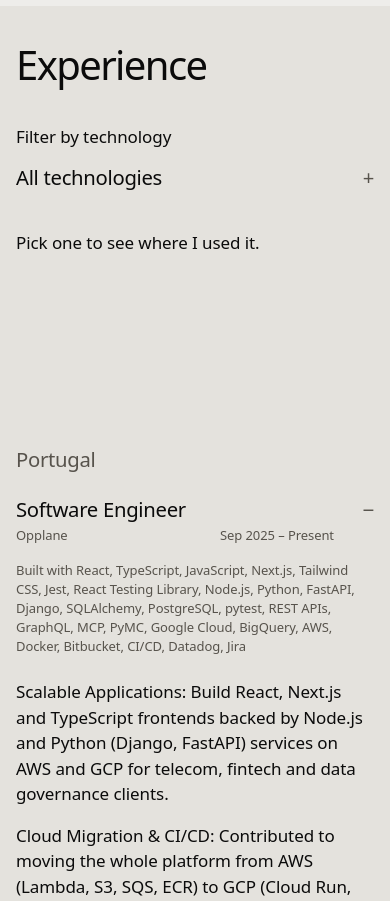
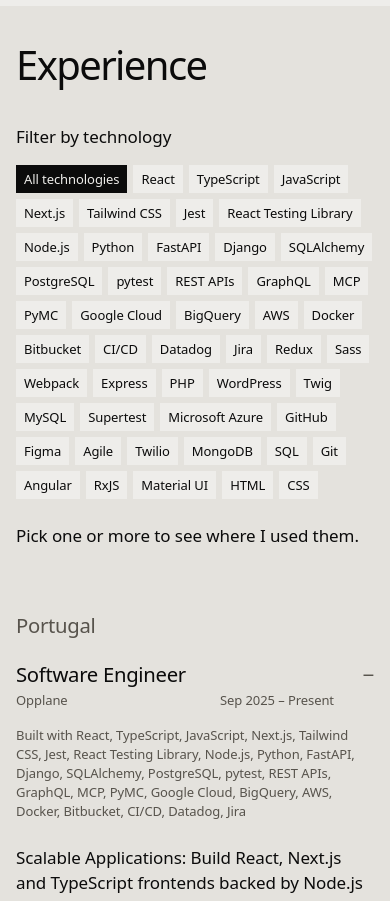
Before and after one commit to ThulanjanaGit/thulanjana-portfolio, a React (Vite) app: page / in a window 390 px wide. Shown: the part 2020-2921 px from the top of the page. Built offline with nearby package versions, Linux system fonts and the light colour scheme.

Commit message:
feat: allow several technology picks and group the matches

```diff
--- a/src/components/ui/TechFilter.tsx
+++ b/src/components/ui/TechFilter.tsx
@@ -1,10 +1,11 @@
-import { useRef } from "react";
+import type { ReactNode } from "react";
+import { EDUCATION } from "../../data/education";
 import { EXPERIENCES } from "../../data/experience";
-import { VISIBLE_PROJECTS } from "../../data/projects";
+import { projectPath, VISIBLE_PROJECTS } from "../../data/projects";
 import { useHydrated } from "../../hooks/useHydrated";
-import { LINEUP_GRID } from "./lineup";
 
 const list = new Intl.ListFormat("en-GB", { type: "conjunction" });
+const either = new Intl.ListFormat("en-GB", { type: "disjunction" });
 
 // Every technology from the roles, in the order it first appears, so the
 // current role's main stack leads.
@@ -12,102 +13,123 @@ const TECHNOLOGIES = [
   ...new Set(EXPERIENCES.flatMap(({ technologies }) => technologies)),
 ];
 
-// "PHP: Web Developer at Fat Beehive and …; the project Test Your Worth."
-const describe = (technology: string) => {
-  const roles = EXPERIENCES.filter(({ technologies }) =>
-    technologies.includes(technology),
+// The items that use any of the picked technologies, each with the picks it
+// uses.
+const matching = <T,>(
+  items: T[],
+  technologiesOf: (item: T) => string[] | undefined,
+  selected: string[],
+) =>
+  items.flatMap((item) => {
+    const used = selected.filter((technology) =>
+      technologiesOf(item)?.includes(technology),
     );
-  const projects = VISIBLE_PROJECTS.filter(({ technologies }) =>
-    technologies.includes(technology),
-  );
-  const parts: string[] = [];
-  if (roles.length > 0) {
-    parts.push(
-      list.format(roles.map(({ role, company }) => `${role} at ${company}`)),
-    );
+    return used.length > 0 ? [{ item, used }] : [];
+  });
+
+// "no projects", "1 role", "4 roles"
+const count = (total: number, noun: string) =>
+  `${total === 0 ? "no" : total} ${noun}${total === 1 ? "" : "s"}`;
+
+interface Result {
+  key: string;
+  name: ReactNode;
+  used: string[];
 }
-  if (projects.length > 0) {
-    const noun = projects.length === 1 ? "the project" : "the projects";
-    parts.push(`${noun} ${list.format(projects.map(({ title }) => title))}`);
-  }
-  return `${technology}: ${parts.join("; ")}.`;
-};
 
+// Where the picked technologies were used, under Experience, Personal
+// projects and Education (the degree's skills).
+const resultsFor = (selected: string[]) => [
+  {
+    label: "Experience",
+    noun: "role",
+    items: matching(
+      EXPERIENCES,
+      ({ technologies }) => technologies,
+      selected,
+    ).map<Result>(({ item: { role, company, period }, used }) => ({
+      key: `${role}-${period}`,
+      name: (
+        <>
+          {role} at <span translate="no">{company}</span>
+        </>
+      ),
+      used,
+    })),
+  },
+  {
+    label: "Personal projects",
+    noun: "personal project",
+    items: matching(
+      VISIBLE_PROJECTS,
+      ({ technologies }) => technologies,
+      selected,
+    ).map<Result>(({ item: { slug, title }, used }) => ({
+      key: slug,
+      name: (
+        <a
+          href={projectPath(slug)}
+          className="underline hover:decoration-[0.11em]"
+        >
+          {title}
+        </a>
+      ),
+      used,
+    })),
+  },
+  {
+    label: "Education",
+    noun: "qualification",
+    items: matching(EDUCATION, ({ skills }) => skills, selected).map<Result>(
+      ({ item: { degree }, used }) => ({ key: degree, name: degree, used }),
+    ),
+  },
+];
+
+// Small on phones, so the whole list takes about half a screen.
 const TOGGLE_CLASS =
-  "min-h-11 cursor-pointer bg-ground px-3 underline-offset-[0.18em] [transition:background-color_var(--t-hover)_ease,color_var(--t-hover)_ease,transform_var(--t-press)_var(--ease-out)] hover:underline active:scale-[0.97] aria-pressed:bg-ink aria-pressed:text-ground";
+  "min-h-7 cursor-pointer bg-ground px-2 text-small underline-offset-[0.18em] [transition:background-color_var(--t-hover)_ease,color_var(--t-hover)_ease,transform_var(--t-press)_var(--ease-out)] hover:underline active:scale-[0.97] aria-pressed:bg-ink aria-pressed:text-ground sm:min-h-11 sm:px-3 sm:text-body";
 
 interface TechFilterProps {
-  selected: string | null;
-  onSelect: (technology: string | null) => void;
+  selected: string[];
+  onSelect: (technologies: string[]) => void;
 }
 
-// Buttons from 640px. On phones the full list would fill several screens, so
-// the buttons fold away behind a row styled like the line-up's, which shows
-// the pick and closes again once one is made. Before scripts run it is a
-// plain list.
+// A toggle per technology; any number can be on, and a role, project or
+// degree matches when it uses any of them. "All technologies" clears the
+// picks. Before scripts run it is a plain list.
 const TechFilter = ({ selected, onSelect }: TechFilterProps) => {
   const hydrated = useHydrated();
-  const menu = useRef<HTMLDetailsElement>(null);
-  const menuSummary = useRef<HTMLElement>(null);
+  const results = resultsFor(selected);
 
-  // The pressed button disappears as the fold closes, so focus moves back
-  // to the row that opens it.
-  const pickFromMenu = (technology: string | null) => {
-    onSelect(technology);
-    if (menu.current) menu.current.open = false;
-    menuSummary.current?.focus();
-  };
+  const toggle = (technology: string) =>
+    onSelect(
+      selected.includes(technology)
+        ? selected.filter((picked) => picked !== technology)
+        : [...selected, technology],
+    );
 
   return (
     <div>
       {hydrated ? (
-        <>
-          <div className="sm:hidden">
-            <p aria-hidden="true" className="font-medium">
-              Filter by technology
-            </p>
-            <details ref={menu} className="group">
-              <summary
-                ref={menuSummary}
-                aria-label={`Filter by technology: ${selected ?? "All technologies"}`}
-                className={`${LINEUP_GRID} cursor-pointer list-none items-baseline py-4 text-lead [&::-webkit-details-marker]:hidden`}
-              >
-                <span translate={selected ? "no" : undefined}>
-                  {selected ?? "All technologies"}
-                </span>
-                <span aria-hidden="true" className="text-right text-muted">
-                  <span className="group-open:hidden">+</span>
-                  <span className="hidden group-open:inline">−</span>
-                </span>
-              </summary>
-              <div className="flex flex-wrap gap-2 pb-4">
-                {[null, ...TECHNOLOGIES].map((technology) => (
+        <fieldset>
+          <legend className="mb-4 font-medium">Filter by technology</legend>
+          <div className="flex flex-wrap gap-1.5 sm:gap-2">
             <button
-                    key={technology ?? ""}
               type="button"
-                    translate={technology ? "no" : undefined}
-                    aria-pressed={selected === technology}
-                    onClick={() => pickFromMenu(technology)}
+              aria-pressed={selected.length === 0}
+              onClick={() => onSelect([])}
               className={TOGGLE_CLASS}
             >
-                    {technology ?? "All technologies"}
+              All technologies
             </button>
-                ))}
-              </div>
-            </details>
-          </div>
-          <fieldset className="hidden sm:block">
-            <legend className="mb-4 font-medium">Filter by technology</legend>
-            <div className="flex flex-wrap gap-2">
             {TECHNOLOGIES.map((technology) => (
               <button
                 key={technology}
                 type="button"
                 translate="no"
-                  aria-pressed={selected === technology}
-                  onClick={() =>
-                    onSelect(selected === technology ? null : technology)
-                  }
+                aria-pressed={selected.includes(technology)}
+                onClick={() => toggle(technology)}
                 className={TOGGLE_CLASS}
               >
                 {technology}
@@ -115,7 +137,6 @@ const TechFilter = ({ selected, onSelect }: TechFilterProps) => {
             ))}
           </div>
         </fieldset>
-        </>
       ) : (
         <>
           <p id="tech-filter-label" className="mb-4 font-medium">
@@ -133,12 +154,50 @@ const TechFilter = ({ selected, onSelect }: TechFilterProps) => {
           </ul>
         </>
       )}
-      {/* Room for the longest sentence at each width (measured), so the
-          line-up below stays put while you switch technologies. Only the
-          result is a live region, so the prompt is not read out on load. */}
-      <div className="mt-6 min-h-[6lh] sm:min-h-[4lh] md:min-h-[3lh] lg:min-h-[2lh]">
-        {hydrated && !selected && <p>Pick one to see where I used it.</p>}
-        <p aria-live="polite">{selected && describe(selected)}</p>
+      {/* Only the summary is a live region, so the prompt is not read out on
+          load and the lists below are not read out on every pick. */}
+      <div className="mt-6">
+        {hydrated && selected.length === 0 && (
+          <p>Pick one or more to see where I used them.</p>
+        )}
+        {/* The matches sit on the ground tone, like a project tile, so they
+            read apart from the line-up below. */}
+        <div className={selected.length > 0 ? "bg-ground p-gutter" : undefined}>
+          {/* "React or Python: 4 roles, 2 personal projects and 1
+              qualification." */}
+          <p aria-live="polite" className="font-medium">
+            {selected.length > 0 &&
+              `${either.format(selected)}: ${list.format(
+                results.map(({ items, noun }) => count(items.length, noun)),
+              )}.`}
+          </p>
+          {selected.length > 0 && (
+            <dl className="mt-6 grid gap-x-gutter gap-y-6 md:grid-cols-3">
+              {results.map(({ label, items }) => (
+                <div key={label}>
+                  <dt className="mb-1 text-muted">{label}</dt>
+                  {items.length === 0 ? (
+                    <dd className="text-muted">None</dd>
+                  ) : (
+                    items.map(({ key, name, used }) => (
+                      <dd key={key} className="mt-2 first-of-type:mt-0">
+                        {name}
+                        {selected.length > 1 && (
+                          <span
+                            translate="no"
+                            className="block text-small text-muted"
+                          >
+                            {used.join(", ")}
+                          </span>
+                        )}
+                      </dd>
+                    ))
+                  )}
+                </div>
+              ))}
+            </dl>
+          )}
+        </div>
       </div>
     </div>
   );
--- a/src/components/ui/lineup.ts
+++ b/src/components/ui/lineup.ts
@@ -1,5 +1,5 @@
-// The line-up's row grid, shared by Experience, Education and the phone
-// technology filter so their columns line up. Title, place and dates fit on one line only from 1280px (measured
+// The line-up's row grid, shared by Experience and Education so their columns
+// line up. Title, place and dates fit on one line only from 1280px (measured
 // at lead size); below that each row takes two lines. The dates column is a
 // fixed 9em, not auto, so the second column starts at the same place on every
 // row; the last column holds the + / − indicator.
--- a/src/hooks/useTechnologyParam.ts
+++ b/src/hooks/useTechnologyParam.ts
@@ -1,4 +1,4 @@
-import { useSyncExternalStore } from "react";
+import { useMemo, useSyncExternalStore } from "react";
 import { EXPERIENCES } from "../data/experience";
 
 const PARAM = "tech";
@@ -13,26 +13,35 @@ const subscribe = (onChange: () => void) => {
   };
 };
 
-const read = () => new URLSearchParams(window.location.search).get(PARAM);
+// The query string rather than a parsed list, so the snapshot stays the same
+// between renders until the address changes.
+const read = () => window.location.search;
 
-const isKnown = (technology: string | null): technology is string =>
-  technology !== null &&
+const isKnown = (technology: string) =>
   EXPERIENCES.some(({ technologies }) => technologies.includes(technology));
 
-// The technology picked in the filter lives in the address (?tech=Python), so
-// a filtered view can be shared. Server-rendered HTML shows none picked; an
-// unknown value counts as none.
+// The technologies picked in the filter live in the address
+// (?tech=React&tech=Python), in the order they were picked, so a filtered
+// view can be shared. Server-rendered HTML shows none picked; unknown values
+// are dropped.
 export const useTechnologyParam = () => {
-  const value = useSyncExternalStore(subscribe, read, () => null);
+  const search = useSyncExternalStore(subscribe, read, () => "");
+  const selected = useMemo(
+    () =>
+      [...new Set(new URLSearchParams(search).getAll(PARAM))].filter(isKnown),
+    [search],
+  );
 
-  const select = (technology: string | null) => {
+  const select = (technologies: string[]) => {
     const url = new URL(window.location.href);
-    if (technology) url.searchParams.set(PARAM, technology);
-    else url.searchParams.delete(PARAM);
+    url.searchParams.delete(PARAM);
+    for (const technology of technologies) {
+      url.searchParams.append(PARAM, technology);
+    }
     // Replace, not push: switching technologies should not fill the history.
     window.history.replaceState(window.history.state, "", url);
     window.dispatchEvent(new Event(CHANGE));
   };
 
-  return [isKnown(value) ? value : null, select] as const;
+  return [selected, select] as const;
 };
```
Also changed, not shown: src/components/sections/Experience.tsx (+6 -3 lines). Lines whose indentation alone changed are shown as unchanged.
